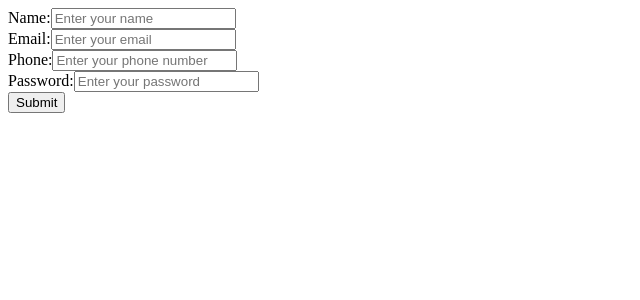
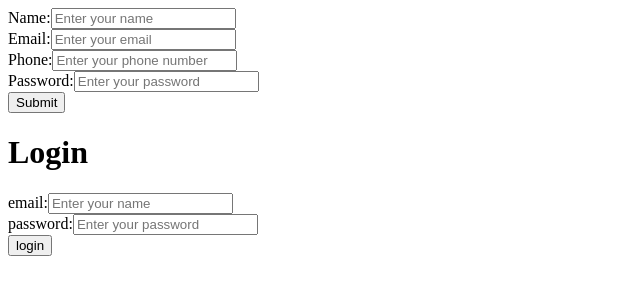
Before and after one commit to RabiChhetri/MERN--Basic, a React app in the folder Frontend/: page / in a window 1280 px wide. Shown: the top 300 px of the page, without its empty margins (0-640 px from the left). Built offline with nearby package versions, Linux system fonts and the light colour scheme; the HTML template or start-up script is replaced by a standard one.

Commit message:
Day-9 Learning to create  Login  form

```diff
--- a/Frontend/src/App.jsx
+++ b/Frontend/src/App.jsx
@@ -9,8 +9,19 @@ const App = () => {
     phone:'',
     password:''
   })
-
-
+  const [loginData, setLoginData] = useState({
+    email:'',
+    password:''
+  })
+  const updateLogin=(e)=>{
+    setLoginData((prevState)=>({
+      ...prevState,[e.target.name]:e.target.value
+    }))
+  }
+  const handleLogin=async(e)=>{
+    console.log('Form Login')
+    e.preventDefault()
+  }
   const updateValue=(e)=>{
     setFormData((prevState)=>(
       {...prevState,[e.target.name]:e.target.value}
@@ -40,8 +51,17 @@ const App = () => {
         <input type="password" name="password" placeholder='Enter your password' value={formData.password} onChange={updateValue}/>
         <br />
         <button>Submit</button>
+      </form >
+      <h1>Login</h1>
+      <form onSubmit={handleLogin}>
+        <span>email:</span>
+        <input type="text" placeholder='Enter your name' name='email' value={loginData.email} onChange={updateLogin}/>
+        <br />
+        <span>password:</span>
+        <input type="text" placeholder='Enter your password' name='password' value={loginData.password} onChange={updateLogin}/>
+        <br />
+        <button>login</button>
       </form>
-
     </div>
   )
 }
```
